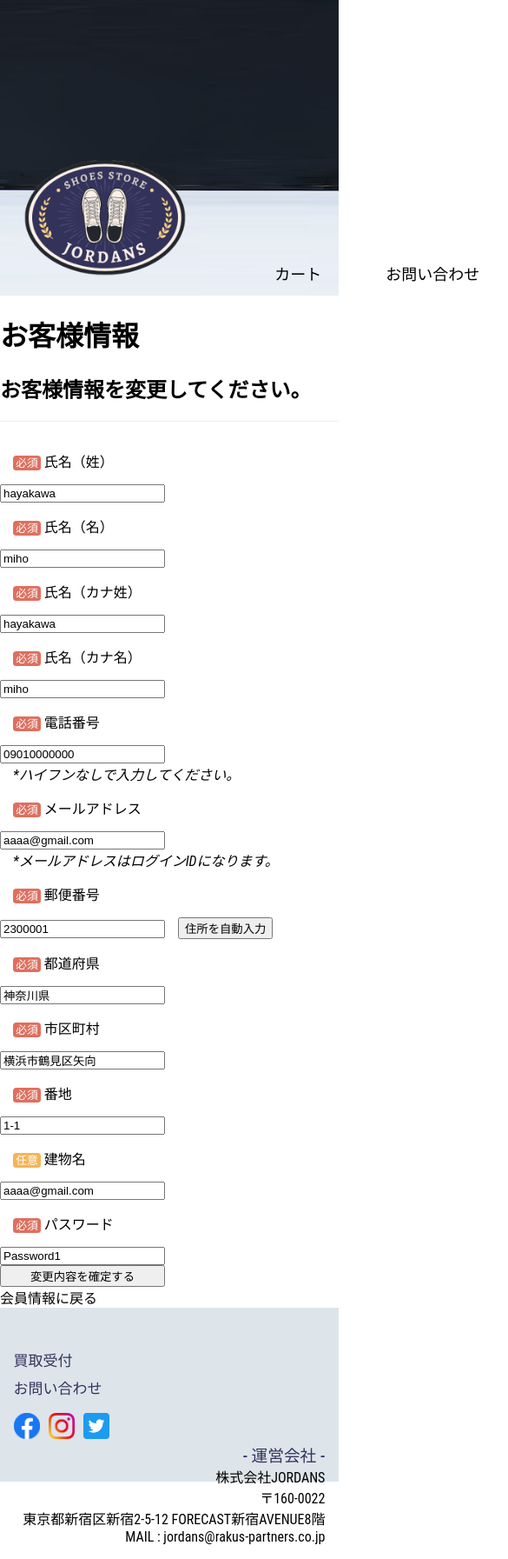
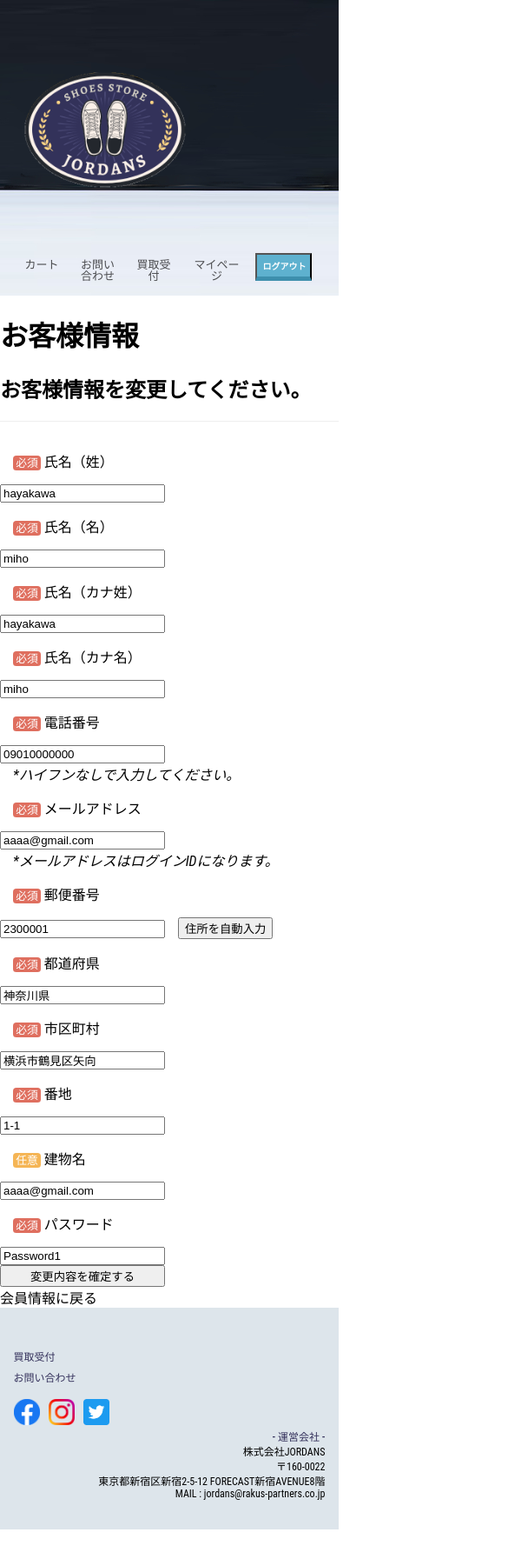
Before and after one commit to tomawatanabe/nextjs_demo, a Next.js app: page /mypage/userimfo/useredit in a window 390 px wide. Shown: the top 1793 px of the page at 87% size, 585 px wide, since content can reach past the window. After the commit the page ends 1759 px from the top, so only its background shows below. Built offline with nearby package versions, Linux system fonts and the light colour scheme; data requests are answered from the project's data file.

Commit message:
ヘッダー・サイドバー・商品一覧にレスポンシブ適用

```diff
--- a/components/Header.tsx
+++ b/components/Header.tsx
@@ -60,6 +60,7 @@ export default function Header() {
   return (
     <header className={styles.header}>
       <Link href="/">
+        <div className={styles.imageIcon}>
           <Image
             src="/shoplogo.png"
             alt="syoplogo"
@@ -67,15 +68,8 @@ export default function Header() {
             width={210}
             className={styles.image}
           />
+        </div>
       </Link>
-      <div className={styles.responsivebtn}>
-        <div className={styles.icon}>
-          <div className={styles.smenuline}></div>
-          <div className={styles.smenuline}></div>
-          <div className={styles.smenuline}></div>
-        </div>
-
-        <nav className={styles.header__inner}>
       <ul className={styles.ul}>
         <li key="mypage" className={styles.lis}>
           <Link href="/cart" className={styles.link}>
@@ -94,8 +88,6 @@ export default function Header() {
         </li>
         {correction()}
       </ul>
-        </nav>
-      </div>
     </header>
   );
 }
--- a/components/Note.tsx
+++ b/components/Note.tsx
@@ -1,3 +1,5 @@
+import styles from "../styles/Sidebar.module.css";
+
 export default function Note() {
-  return <p className="ptag">当店はすべて税込み表記です</p>;
+  return <p className={styles.ptag}>当店はすべて税込み表記です</p>;
 }
--- a/styles/Footer.module.css
+++ b/styles/Footer.module.css
@@ -32,6 +32,20 @@
   text-align: right;
   margin-top: 0;
 }
+@media (max-width: 1170px) {
+  .h3tag {
+    font-size: 12px;
+  }
+  .ptag {
+    font-size: 12px;
+  }
+  .litag {
+    font-size: 12px;
+  }
+  .foot {
+    height: 255px;
+  }
+}
 
 .right {
   float: right;
--- a/styles/Header.module.css
+++ b/styles/Header.module.css
@@ -11,16 +11,10 @@
   align-items: flex-end;
 }
 
-.header__inner {
-  padding: 0.2px; /*左右の余白確保*/
-  display: flex; /*ロゴとハンバーガーメニューを横に並べる*/
-  align-items: center;
-  height: inherit; /*親要素の高さを継承*/
-  position: relative;
-  font-family: "Hiragino Kaku Gothic Pro", "ヒラギノ角ゴ Pro W3", メイリオ,
-    Meiryo, "MSPゴシック", "Helvetica Neue", Helvetica, Arial, sans-serif;
-  margin-left: auto;
-  align-items: flex-end;
+@media (max-width: 1170px) {
+  .header {
+    display: block;
+  }
 }
 
 .headerin {
@@ -42,6 +36,11 @@
   padding: 14px 20px;
   padding-bottom: 0;
   width: 155px;
+  color: rgb(76, 77, 80);
+}
+
+.lis:hover {
+  color: rgb(151, 156, 161);
 }
 
 .link {
@@ -73,6 +72,34 @@
   font-weight: bold;
   height: 32px;
 }
+@media (max-width: 1170px) {
+  .lis {
+    font-size: 13px;
+    padding: 7px 10px;
+    width: 80px;
+    margin-top: 31px;
+  }
+
+  .imageIcon {
+    position: relative;
+    margin-top: 40px;
+  }
+
+  .ul {
+    padding: 0;
+  }
+
+  .button {
+    width: 65px;
+    font-size: 10px;
+  }
+
+  .button2 {
+    width: 65px;
+    font-size: 10px;
+    margin-top: 41px;
+  }
+}
 
 .button:hover {
   background-color: rgb(125, 188, 211);
--- a/styles/Sidebar.module.css
+++ b/styles/Sidebar.module.css
@@ -32,12 +32,36 @@
   padding: 10px;
   color: white;
 }
+
 .title {
   border-bottom: 2px #fff solid;
   width: 200px;
   margin: 20px auto;
   color: #e6da9e;
 }
+
+@media (max-width: 1170px) {
+  .sidebarBox {
+    min-width: 100px;
+    height: 100%;
+  }
+  .search {
+    width: 85px;
+  }
+  .title {
+    font-size: 12px;
+    width: 85px;
+  }
+  .searchBtn {
+    height: 25px;
+    width: 40;
+    font-size: 12px;
+  }
+  .ptag {
+    font-size: 12px;
+  }
+}
+
 .explain {
   font-size: 14px;
 }
--- a/styles/itemList.module.css
+++ b/styles/itemList.module.css
@@ -3,6 +3,26 @@
   margin: 9px;
 }
 
-.images {
+.image {
   cursor: pointer;
 }
+
+.images {
+  position: relative;
+  width: 140px;
+  height: 140px;
+}
+
+@media (max-width: 1170px) {
+  .images {
+    position: relative;
+    width: 25vw;
+    height: 25vw;
+  }
+  .itemdiv {
+    min-width: 75px;
+    width: 25vw;
+    margin: 9px;
+    font-size: 13px;
+  }
+}
```
Also changed, not shown: components/itemList.tsx (+8 -7 lines), styles/Home.module.css (+23 -8 lines). Lines whose indentation alone changed are shown as unchanged.
